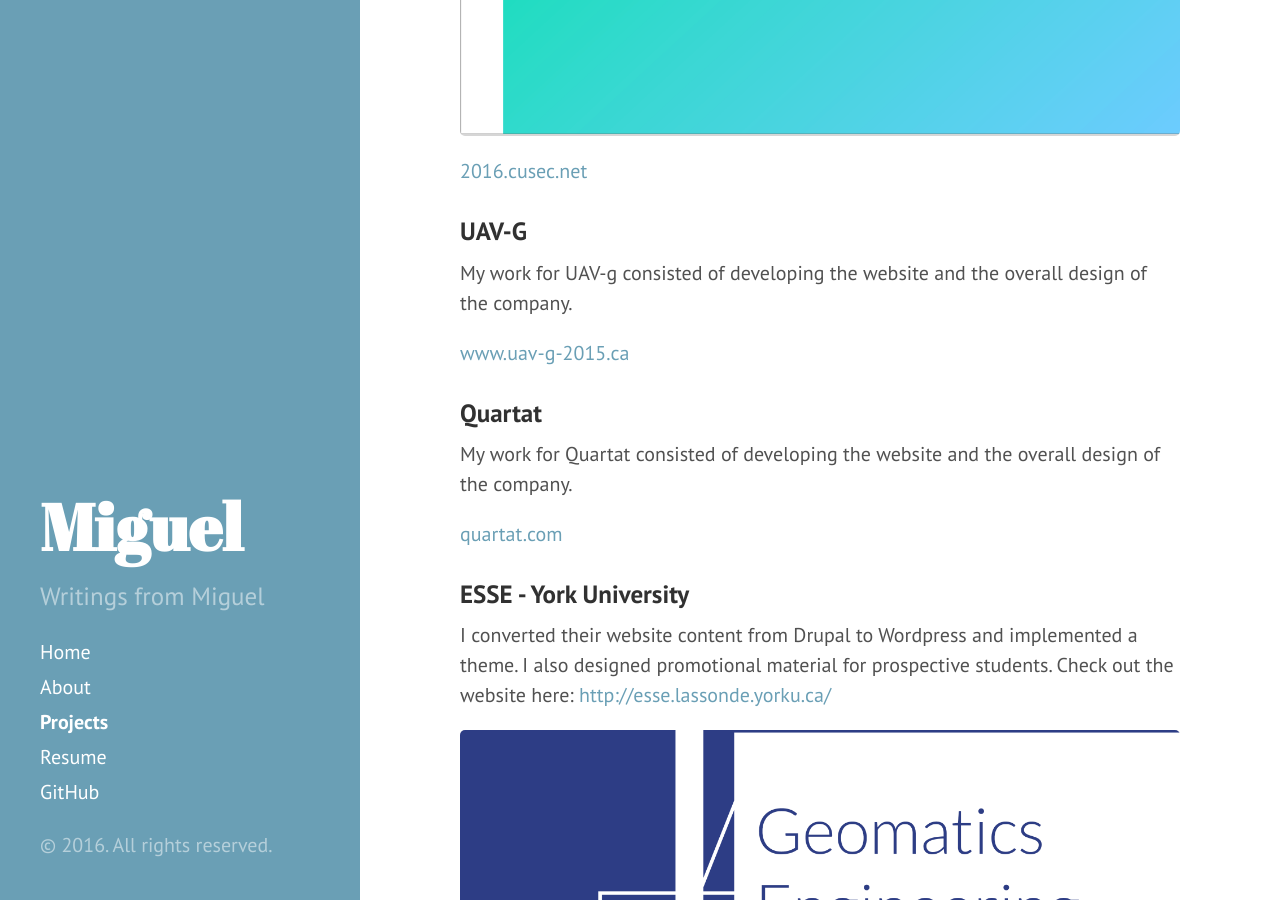
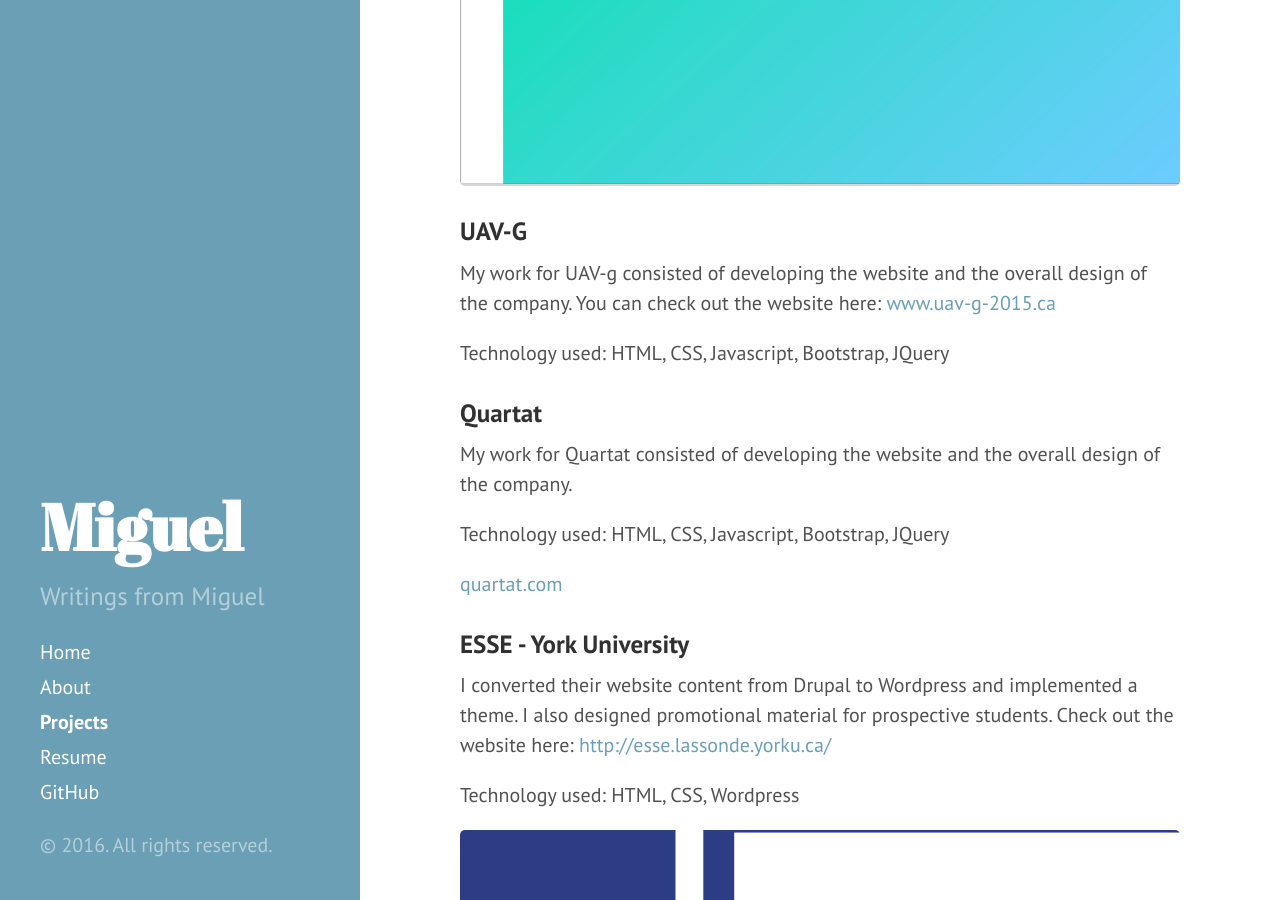
Before and after one commit to migueog/migueog.github.io, a Jekyll site: the page built from projects.md, in a window 1280 px wide and 900 px high, scrolled down 1080 px. Built offline with Jekyll 4.4.1, drawn with Linux system fonts in a browser that asks for light colours; some of the changed text lies outside the part shown.

Commit message:
Project Page
Added technology used to projects

```diff
--- a/projects.md
+++ b/projects.md
@@ -5,21 +5,25 @@
 
 ### CUSEC
 
-My work for CUSEC consisted of developing the website and the overall design of the conference.
+My work for CUSEC consisted of developing the website and the overall design of the conference. You can check out the website here: <a href="http://2016.cusec.net">2016.cusec.net</a>
+
+Technology used: HTML, CSS, Javascript, Bootstrap, JQuery, Jekyll
 
 <img src="/img/cusecBooklet.png">
 
-<a href="http://2016.cusec.net">2016.cusec.net</a>
 
 ### UAV-G
 
-My work for UAV-g consisted of developing the website and the overall design of the company.
+My work for UAV-g consisted of developing the website and the overall design of the company. You can check out the website here: <a href="http://www.uav-g-2015.ca/">www.uav-g-2015.ca</a>
 
-<a href="http://www.uav-g-2015.ca/">www.uav-g-2015.ca</a>
+Technology used: HTML, CSS, Javascript, Bootstrap, JQuery
 
 ### Quartat
 
 My work for Quartat consisted of developing the website and the overall design of the company.
+
+Technology used: HTML, CSS, Javascript, Bootstrap, JQuery
+
 
 <a href="http://quartat.com/">quartat.com</a>
 
@@ -27,11 +31,14 @@
 
 I converted their website content from Drupal to Wordpress and implemented a theme. I also designed promotional material for prospective students. Check out the website here: <a href="http://esse.lassonde.yorku.ca/">http://esse.lassonde.yorku.ca/</a>
 
+Technology used: HTML, CSS, Wordpress
+
 <img src="/img/EsseBrochure.png">
 
 ### Ernest Mercier Lecture
 
 My work for the Ernest Mercier Lecture consisted of developing the website and promotional material. Check out the website here: <a href="http://mercierlecture.com/">mercierlecture.com</a>
 
+Technology used: HTML, CSS, Javascript, Bootstrap, JQuery
 
 <img src="/img/cover.jpeg">
```
Also changed, not shown: 3 other files.
